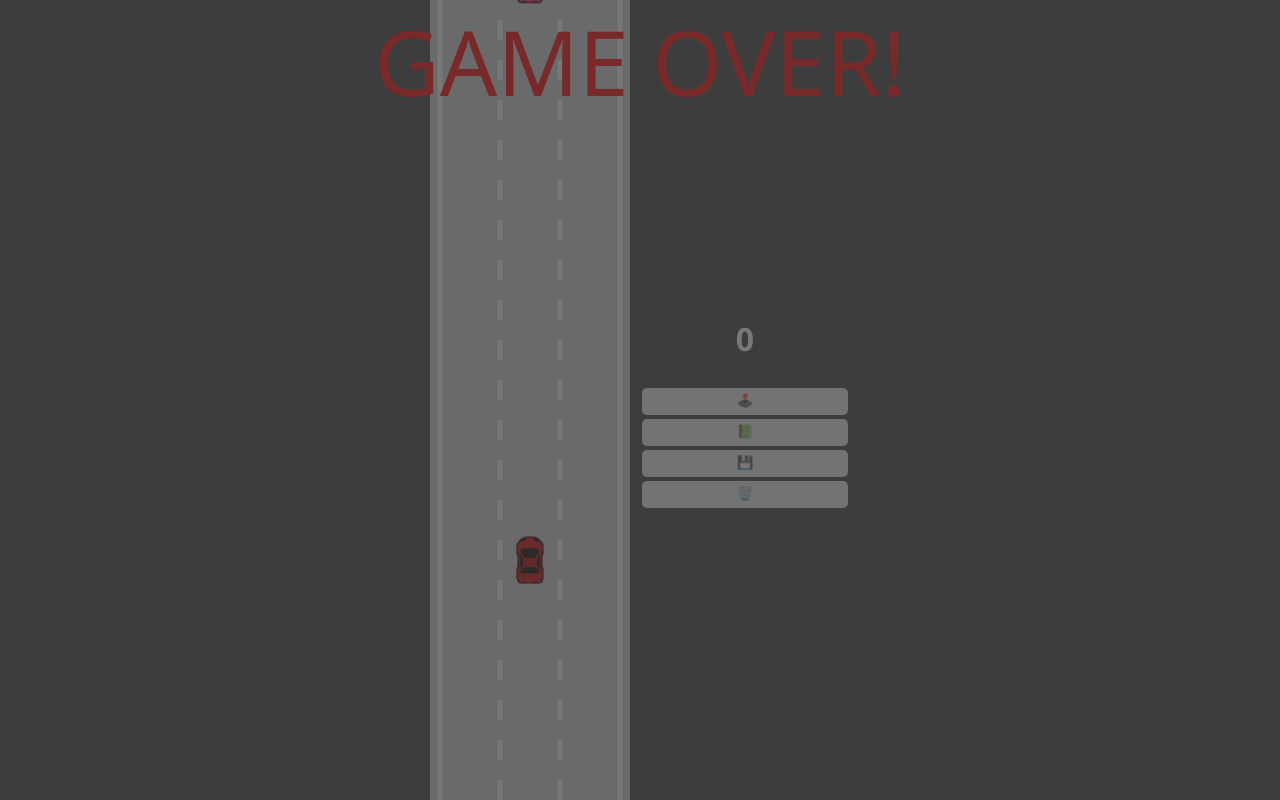
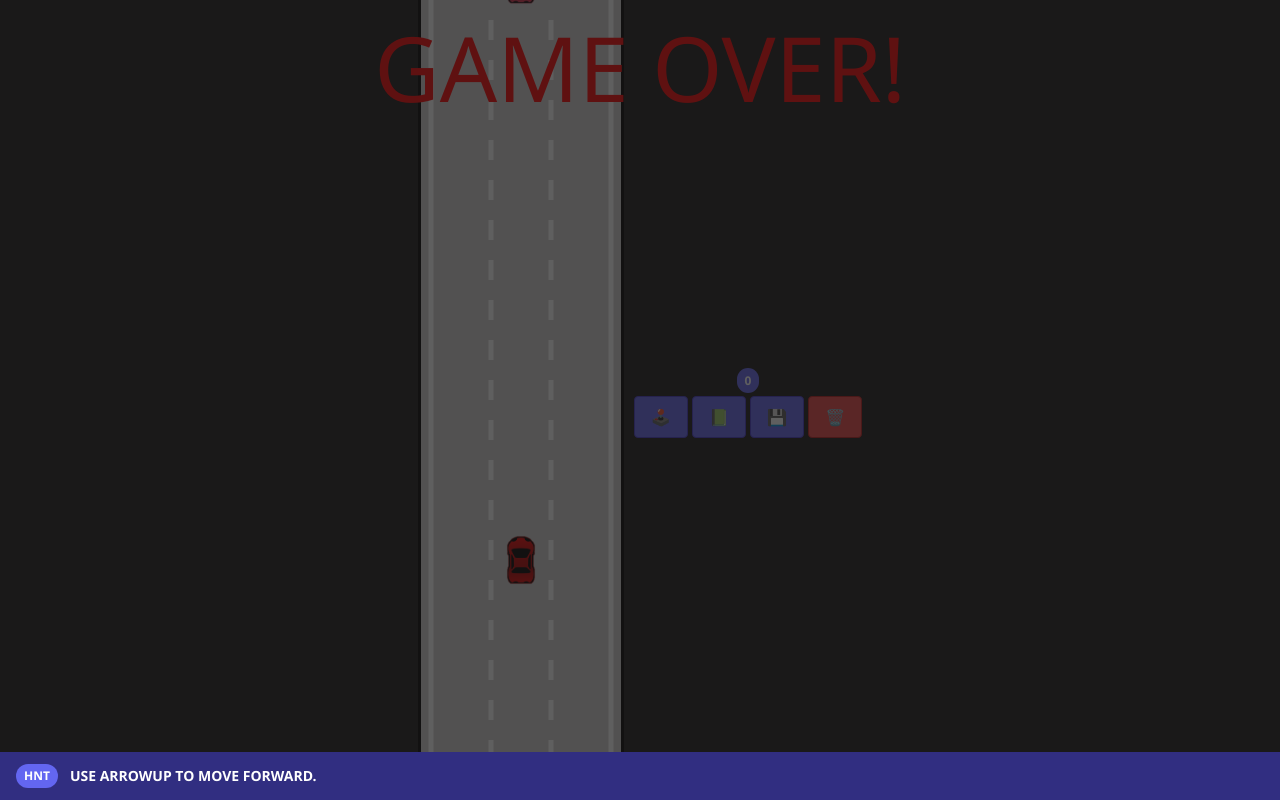
Before and after one commit to s1een/self-driving-car-js, a plain HTML site: page index.html in a window 1280 px wide. Drawn offline with nearby package versions, Linux system fonts and the light colour scheme.

Commit message:
Changed appearance.

```diff
--- a/index.html
+++ b/index.html
@@ -6,23 +6,60 @@
     <meta name="viewport" content="width=device-width, initial-scale=1.0" />
     <link rel="stylesheet" href="./style.css" />
     <link rel="icon" href="./icons/favicon.ico" />
+    <script src="https://cdn.tailwindcss.com"></script>
     <title>RACE RACE RACE!</title>
   </head>
   <body>
     <div class="wrapper">
       <div class="game">
-        <canvas id="carCanvas"></canvas>
-        <div id="verticalButtons">
+        <canvas id="carCanvas" class="road"></canvas>
+        <div
+          id="bg-red-100 border border-red-400 text-red-700 px-4 py-3 rounded relative"
+          role="alert"
+        >
           <div class="score">
-            <h1 class="title">0</h1>
+            <span
+              class="rounded-full bg-indigo-500 uppercase px-2 py-1 text-xs font-bold title"
+            >
+              0
+            </span>
           </div>
-          <button onclick="play()">🕹️</button>
-          <button onclick="learn()">📗</button>
-          <button onclick="save()">💾</button>
-          <button onclick="discard()">🗑️</button>
+          <button
+            class="bg-indigo-500 hover:bg-indigo-700 text-white font-bold py-2 px-4 border border-indigo-700 rounded"
+            onclick="play()"
+          >
+            🕹️
+          </button>
+          <button
+            class="bg-indigo-500 hover:bg-indigo-700 text-white font-bold py-2 px-4 border border-indigo-700 rounded"
+            onclick="learn()"
+          >
+            📗
+          </button>
+          <button
+            class="bg-indigo-500 hover:bg-indigo-700 text-white font-bold py-2 px-4 border border-indigo-700 rounded"
+            onclick="save()"
+          >
+            💾
+          </button>
+          <button
+            class="bg-red-500 hover:bg-red-700 text-white font-bold py-2 px-4 border border-red-700 rounded"
+            onclick="discard()"
+          >
+            🗑️
+          </button>
         </div>
       </div>
-      <canvas id="networkCanvas"></canvas>
+      <canvas id="networkCanvas" class="img"></canvas>
+    </div>
+    <div
+      class="hint-window flex absolute bottom-0 w-full hidden items-center bg-indigo-900 text-white text-sm font-bold px-4 py-3"
+    >
+      <span
+        class="flex rounded-full bg-indigo-500 uppercase px-2 py-1 text-xs font-bold mr-3"
+        >HNT</span
+      >
+      <p class="uppercase hint-text"></p>
     </div>
     <script src="./visualizer.js"></script>
     <script src="./network.js"></script>
--- a/main.js
+++ b/main.js
@@ -1,11 +1,19 @@
 // Game Settings
-
 let N;
 let mode;
 let sensors;
 let start;
 let end;
-
+const hints = [
+  "Use ArrowDown to move back.",
+  "Use ArrowUP to move forward.",
+  "Use ArrowLeft to move left.",
+  "Use ArrowRight to move right.",
+];
+function getHint() {
+  return Math.ceil(Math.random() * hints.length - 1);
+}
+getHint();
 if (localStorage.getItem("N")) {
   N = parseInt(localStorage.getItem("N"));
   mode = localStorage.getItem("mode");
@@ -47,6 +55,7 @@ function PauseGame(event) {
       requestAnimationFrame(animate);
     } else {
       pauseScreen.classList.add("active");
+      alertWindow.removeAttribute("hidden");
       cancelAnimationFrame(start);
     }
   }
@@ -61,6 +70,8 @@ const networkCanvas = document.getElementById("networkCanvas");
 // Score
 const rate = document.querySelector(".title");
 const pauseScreen = document.querySelector(".wrapper");
+const alertWindow = document.querySelector(".hint-window");
+const hint = document.querySelector(".hint-text");
 // Widths
 carCanvas.width = 200;
 networkCanvas.width = 600;
@@ -110,7 +121,7 @@ function generateCars(N) {
 }
 
 function randomLine(lines) {
-  return Math.ceil(Math.random() * lines);
+  return Math.round(Math.random() * lines);
 }
 
 animate();
@@ -178,12 +189,16 @@ function endGame(start, cars) {
   if (cars.every((el) => el.isDestroy()) && bestCar.isDestroy()) {
     cancelAnimationFrame(start);
     pauseScreen.classList.add("gameover");
+    alertWindow.classList.remove("hidden");
+    hint.innerHTML = hints[getHint()];
   }
 
   if (mode === "KEYS") {
     if (end <= bestCar.y) {
       cancelAnimationFrame(start);
       pauseScreen.classList.add("gameover");
+      alertWindow.classList.remove("hidden");
+      hint.innerHTML = hints[getHint()];
     }
   } else {
     if (cars.every((el) => el.y >= end)) {
--- a/style.css
+++ b/style.css
@@ -1,6 +1,6 @@
 body {
   margin: 0;
-  background: rgba(0, 0, 0, 0.76);
+  background: rgb(26, 25, 25);
   font-family: "Segoe UI", Tahoma, Geneva, Verdana, sans-serif;
   overflow: hidden;
 }
@@ -16,16 +16,6 @@ body {
   flex-direction: column;
 }
 
-button {
-  border: none;
-  border-radius: 5px;
-  padding: 5px 5px 7px 5px;
-  margin: 2px;
-  cursor: pointer;
-}
-button:hover {
-  background: blue;
-}
 #networkCanvas {
   background-color: black;
 }
@@ -35,7 +25,6 @@ button:hover {
 }
 
 .score {
-  width: 200px;
   padding: 5px;
   text-align: center;
   color: white;
@@ -80,3 +69,12 @@ button:hover {
   left: 0;
   width: 100%;
 }
+
+.img {
+  border-radius: 10px;
+}
+
+.road {
+  border-left: 3px solid black;
+  border-right: 3px solid black;
+}
```
